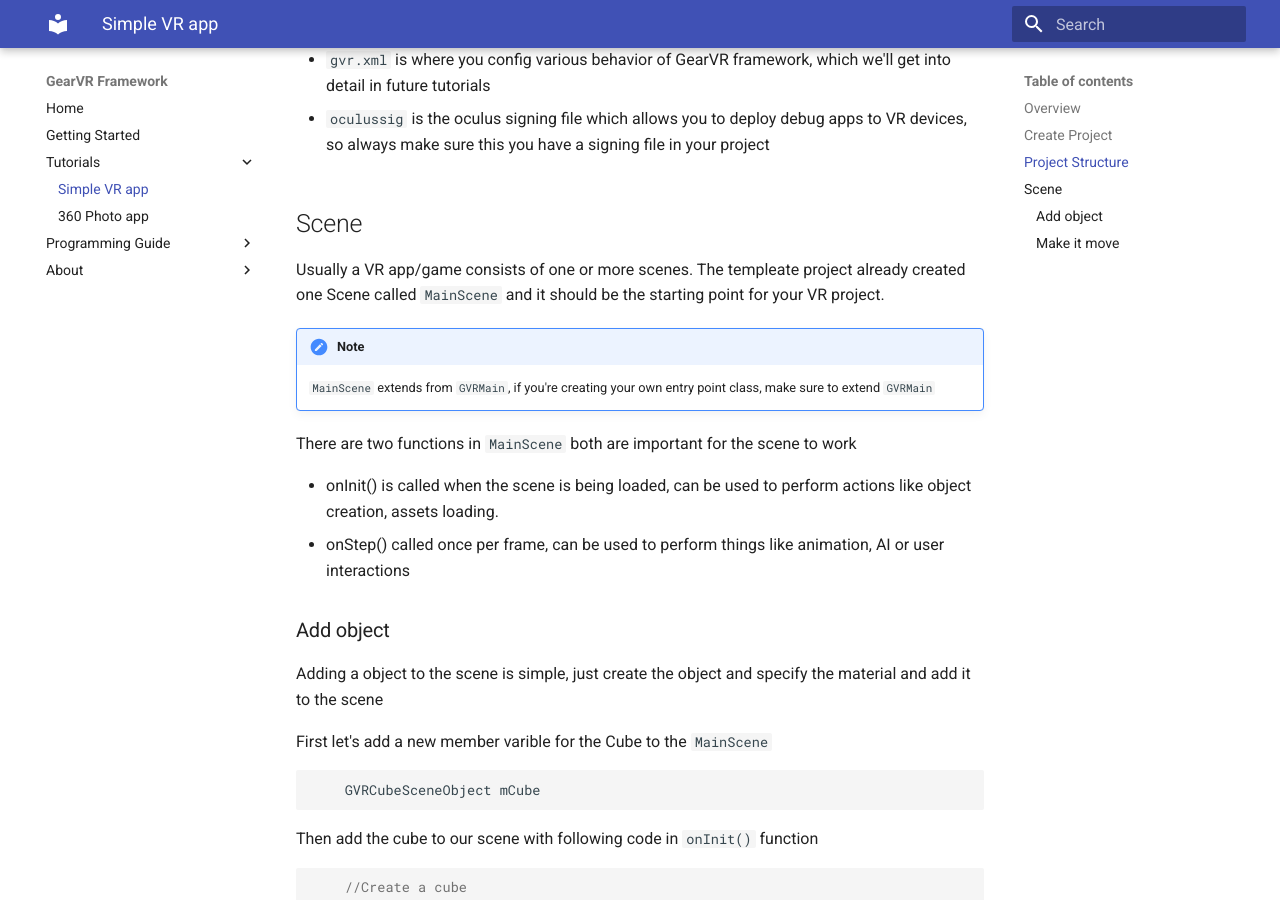
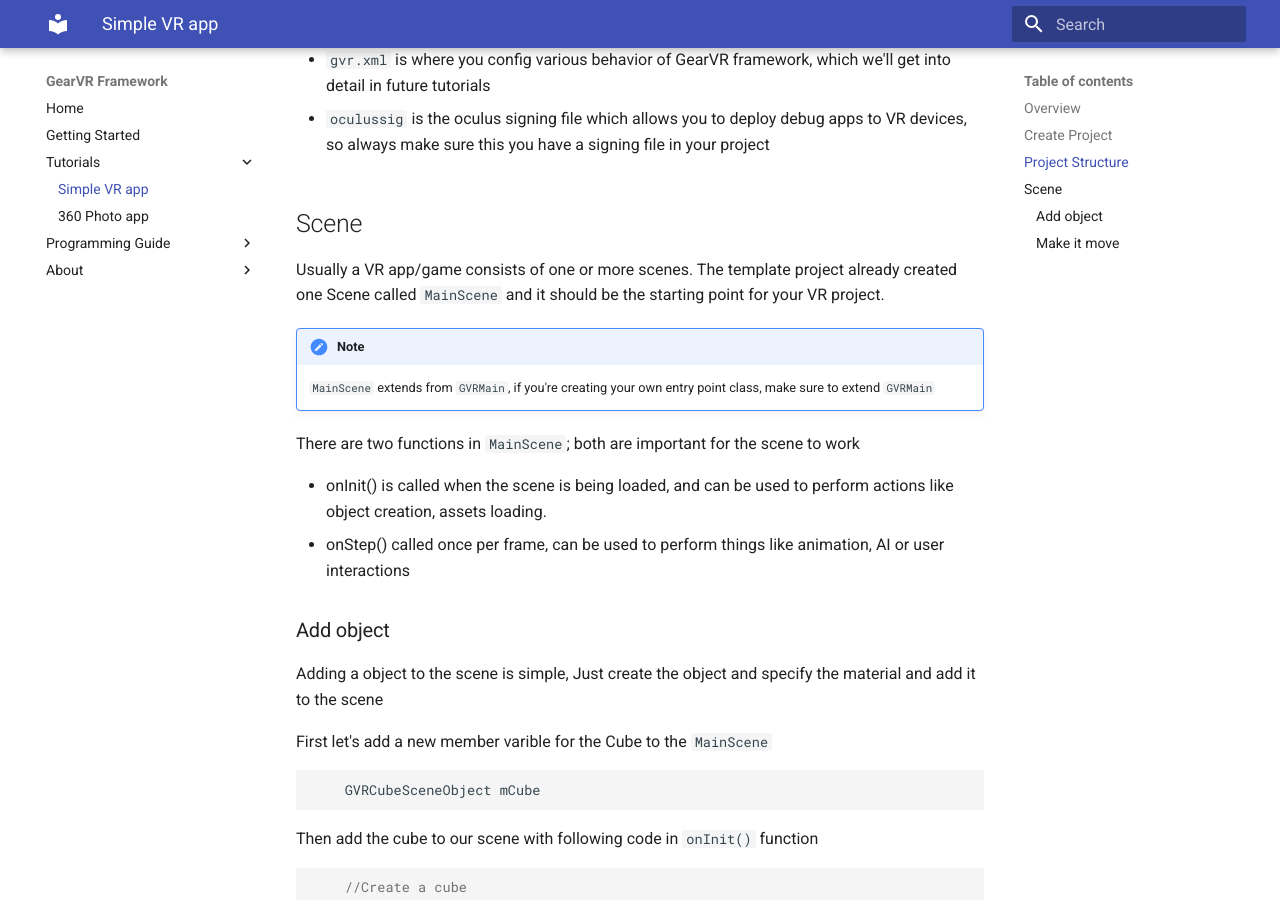
Before and after one commit to nitosan/GearVRf-docs, an MkDocs documentation site: the page built from docs/tutorials/simple_vr_app.md, in a window 1280 px wide and 900 px high, scrolled down 1120 px. Built offline with MkDocs 1.6.1 and Material for MkDocs 9.7.7, drawn with Linux system fonts in a browser that asks for light colours; old or Windows-style settings are respelled for this version of MkDocs; some of the changed text lies outside the part shown.

Commit message:
Correct syntax issue suggested by Rob

````diff
--- a/docs/tutorials/simple_vr_app.md
+++ b/docs/tutorials/simple_vr_app.md
@@ -24,19 +24,19 @@ In the assets folder there are two files: `gvr.xml` and `oculussig` file
 
 
 ## Scene
-Usually a VR app/game consists of one or more scenes. The templeate project already created one Scene called `MainScene` and it should be the starting point for your VR project.
+Usually a VR app/game consists of one or more scenes. The template project already created one Scene called `MainScene` and it should be the starting point for your VR project.
 
 !!!note
 	`MainScene` extends from `GVRMain`, if you're creating your own entry point class, make sure to extend `GVRMain`
 
-There are two functions in `MainScene` both are important for the scene to work
+There are two functions in `MainScene`; both are important for the scene to work
 
-* onInit() is called when the scene is being loaded, can be used to perform actions like object creation, assets loading.
+* onInit() is called when the scene is being loaded, and can be used to perform actions like object creation, assets loading.
 * onStep() called once per frame, can be used to perform things like animation, AI or user interactions
 
 ### Add object
 
-Adding a object to the scene is simple, just create the object and specify the material and add it to the scene
+Adding a object to the scene is simple, Just create the object and specify the material and add it to the scene
 
 First let's add a new member varible for the Cube to the `MainScene`
 ```java
````
Also changed, not shown: other parts of docs/tutorials/simple_vr_app.md (+2 -2 lines), docs/getting_started.md (+2 -2 lines), docs/tutorials/360_photo_app.md (+2 -2 lines).
